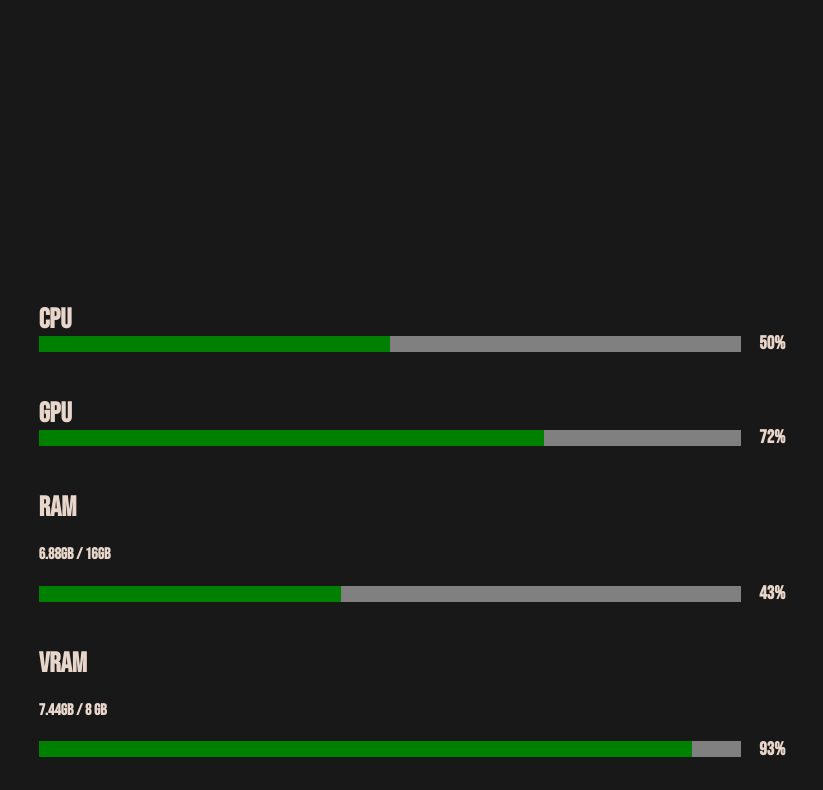
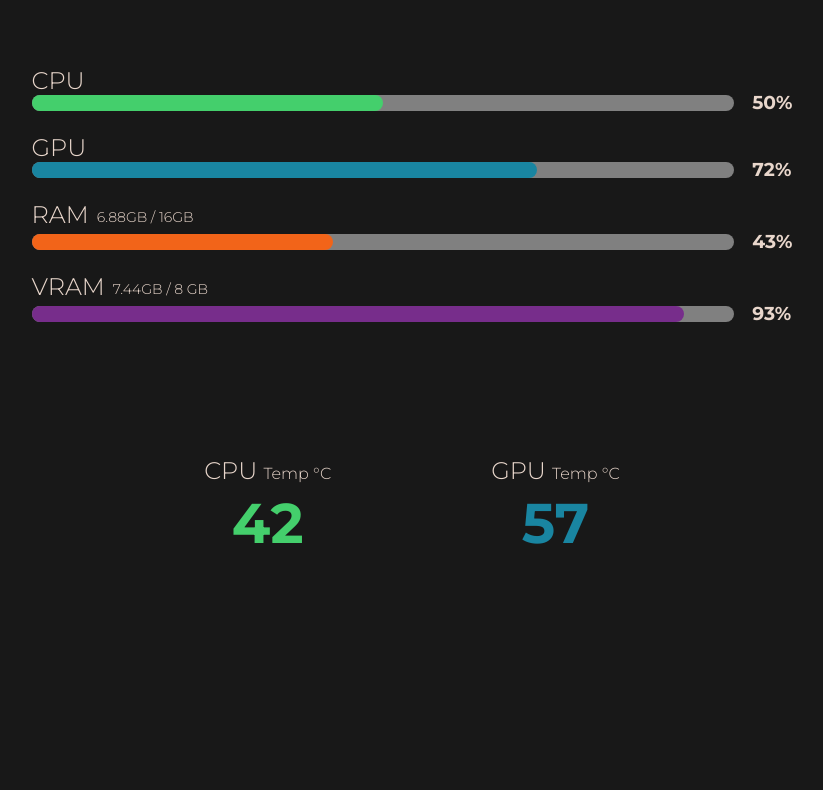
Before and after one commit to efortney28/perfMonitor-electron, an Electron app: page app/index.html in a window 1080 px wide. Shown: the part 362-1152 px from the top of the page, without its empty margins (128-951 px from the left). After the commit the page ends 931 px from the top, so only its background shows below. Drawn offline with Linux system fonts and the light colour scheme; no server answers.

Commit message:
more styling

```diff
--- a/app/css/style.css
+++ b/app/css/style.css
@@ -1,4 +1,4 @@
-@import url('https://fonts.googleapis.com/css2?family=Bebas+Neue&display=swap');
+@import url('https://fonts.googleapis.com/css2?family=Montserrat:wght@200;300;400;500;700&display=swap');
 
 :root {
     --main-bg-color: #181818;
@@ -10,7 +10,7 @@
     margin: 0;
     padding:0;
     color: var(--text-color);
-    font-family: 'Bebas Neue', sans-serif;
+    font-family: 'Montserrat', sans-serif;
 }
 
 body {
@@ -25,15 +25,18 @@ body {
 }
 
 h2 {
-    font-size: 28px;
+    font-size: 24px;
+    margin: 0 auto;
+    font-weight: 300;
 }
 
 .datetime {
-    padding: 9rem 7rem;
+    padding: 9rem 17rem 2rem 0rem;
 }
 
 .dt-text {
-    font-size: 48px;
+    font-size: 54px;
+    font-weight: 200;
 }
 
 .usage {
@@ -61,24 +64,40 @@ progress {
     border-radius: 50%;
 }
 
-progress#cpu-usage-bar {
-    background: var(--green-color) !important;
-    border-radius: 50%;
+#cpu-usage-bar::-webkit-progress-bar {
+    border-radius: 0.5rem;
 }
 
-#gpu-usage-bar {
-    background: var(--blue-color) !important;
-    border-radius: 50%;
+#cpu-usage-bar::-webkit-progress-value {
+    background: var(--green-color);
+    border-radius: 0.5rem;
 }
 
-#ram-usage-bar {
-    background: var(--orange-color);
-    border-radius: 50%;
+#gpu-usage-bar::-webkit-progress-bar {
+    border-radius: 0.5rem;
 }
 
-#vram-usage-bar {
+#gpu-usage-bar::-webkit-progress-value {
+    background: var(--blue-color);
+    border-radius: 0.5rem;
+}
+
+#ram-usage-bar::-webkit-progress-bar {
+    border-radius: 0.5rem;
+}
+
+#ram-usage-bar::-webkit-progress-value {
+    background: var(--orange-color);
+    border-radius: 0.5rem;
+}
+
+#vram-usage-bar::-webkit-progress-bar {
+    border-radius: 0.5rem;
+}
+
+#vram-usage-bar::-webkit-progress-value {
     background: var(--purple-color);
-    border-radius: 50%;
+    border-radius: 0.5rem;
 }
 
 .temps {
@@ -110,3 +129,21 @@ progress#cpu-usage-bar {
 #gpu-temp {
     color: var(--blue-color);
 }
+
+.usage-title {
+    margin: 0;
+}
+
+.usage-gb {
+    margin: 0.5rem 0;
+    padding-left: 0.5rem;
+    font-weight: 300;
+    font-size: 14px;
+}
+
+#ram-and-usage, #vram-and-usage {
+    display: flex;
+    flex-direction: row;
+    justify-content: flex-start;
+    align-items: flex-start;
+}
--- a/app/index.html
+++ b/app/index.html
@@ -37,16 +37,20 @@
           </div>
         </div>
         <div class="ram">
-          <h2 class="usage-title">RAM</h2>
-          <h4 class="usage-gb" id="used-v-total-ram"><span id="ram-total-used">6.88</span>GB / <span id="ram-total">16</span>GB</h4>
+          <div id="ram-and-usage">
+            <h2 class="usage-title">RAM <h4 class="usage-gb" id="used-v-total-ram"><span id="ram-total-used">6.88</span>GB / <span id="ram-total">16</span>GB</h4></h2>
+
+          </div>
           <div class="progress-row">
             <progress id="ram-usage-bar" value="43" max="100"></progress>
             <h3 id="ram-percent">43%</h3>
           </div>
         </div>
         <div class="vram">
-          <h2 class="usage-title">VRAM</h2>
-          <h4 class="usage-gb" id="used-v-total-vram"><span id="vram-total-used">7.44</span>GB / <span id="vram-total">8</span> GB</h4>
+          <div id="vram-and-usage">
+            <h2 class="usage-title">VRAM</h2>
+            <h4 class="usage-gb" id="used-v-total-vram"><span id="vram-total-used">7.44</span>GB / <span id="vram-total">8</span> GB</h4>
+          </div>
           <div class="progress-row">
             <progress id="vram-usage-bar" value="93" max="100"></progress>
             <h3 id="vram-percent">93%</h3>
--- a/app/js/monitor.js
+++ b/app/js/monitor.js
@@ -6,7 +6,7 @@ const cpu = osu.cpu
 const mem = osu.mem
 const os = osu.os
 
-setInterval(() => {
+const setValues = () => {
     cpu.usage().then((info) => {
         document.getElementById('cpu-usage-bar').setAttribute("value", info)
         document.getElementById('cpu-percent').innerText = Math.trunc(info) + ' %'
@@ -48,6 +48,12 @@ setInterval(() => {
     const localDate = new Date();
     document.getElementById('date').innerText = currDate.toString().slice(0, 11)
     document.getElementById('time').innerText = dateToTime(localDate)
+}
 
+// Set Initial Values
+setValues()
 
+// Keep it running
+setInterval(() => {
+    setValues()
 }, 3000)
```
